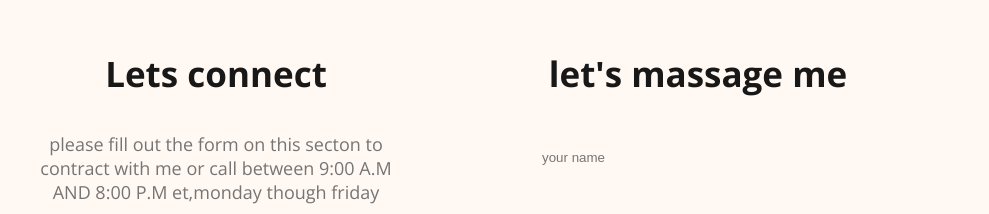
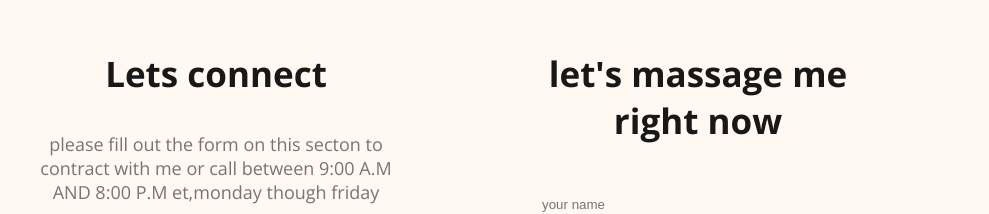
Before and after one commit to shaiful9265/second-portfolio, a plain HTML site: page index.html in a window 1280 px wide. Shown: the part 3552-3766 px from the top of the page, without its empty margins (183-1172 px from the left). Drawn offline with nearby package versions, Linux system fonts and the light colour scheme.

Commit message:
updated the footer message

```diff
--- a/index.html
+++ b/index.html
@@ -185,7 +185,7 @@
             </div>
         </div>
         <div class="footer-column">
-            <h3 class="section-title">let's massage me</h3>
+            <h3 class="section-title">let's massage me right now</h3>
             <form class="contact" action="">
                 <input type="text" placeholder="your name">
                 <input type="email" name="" placeholder="your email" id="">
```
